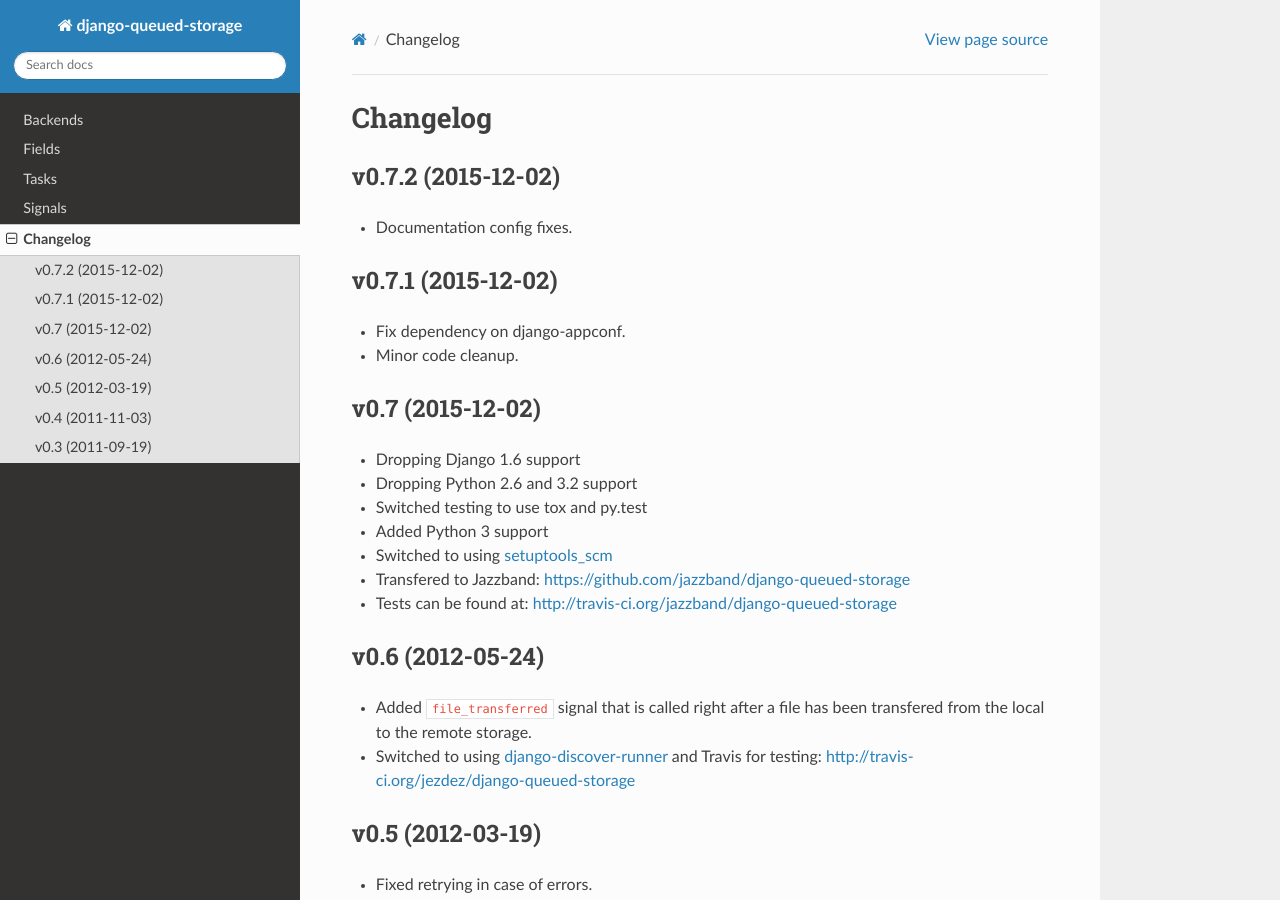
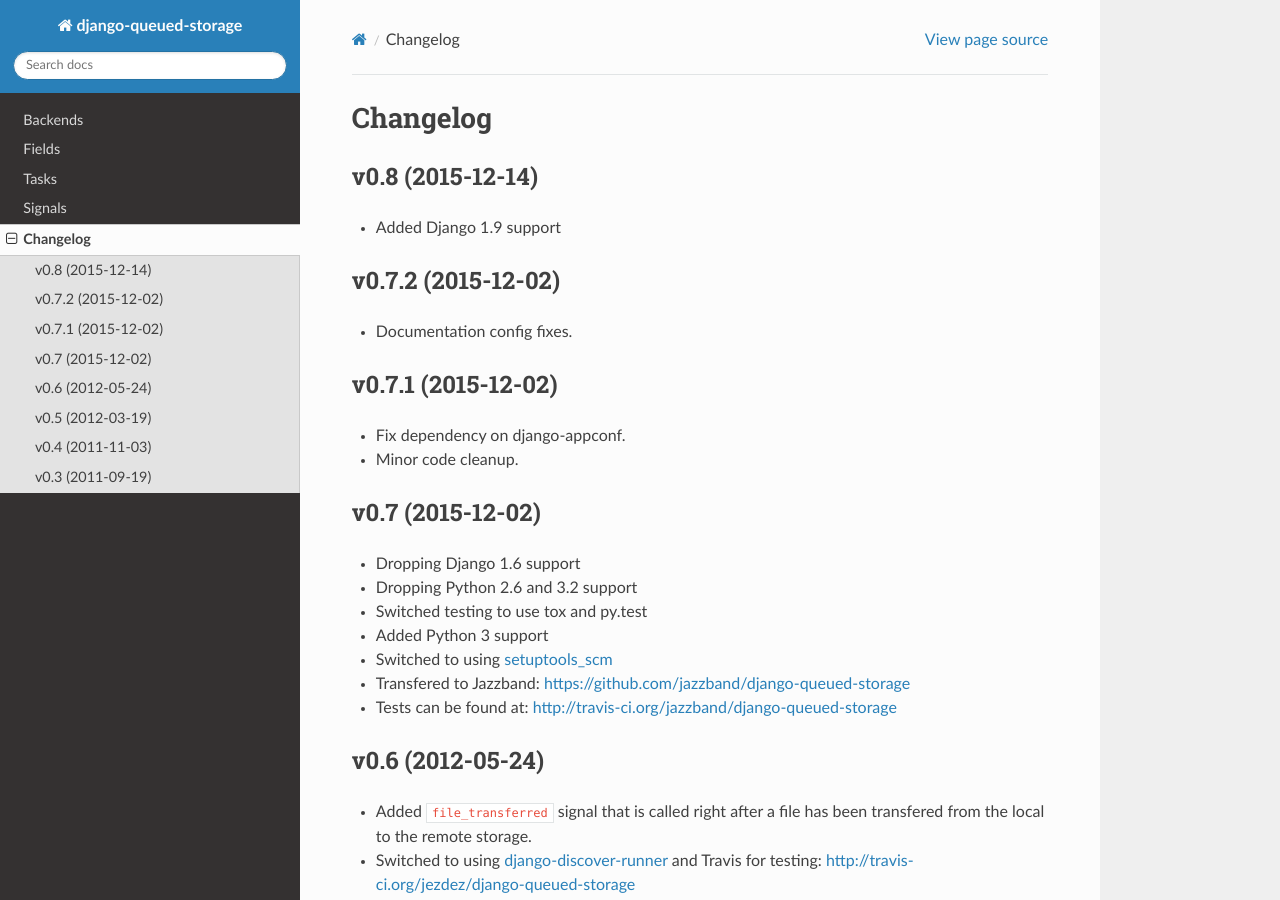
Before and after one commit to jazzband/django-queued-storage, a Sphinx documentation site: the page built from docs/changelog.rst, in a window 1280 px wide and 900 px high. Built offline with Sphinx 7.4.7 and the Read the Docs theme 2.0.0, drawn with Linux system fonts in a browser that asks for light colours.

Commit message:
Changelog update.

```diff
--- a/docs/changelog.rst
+++ b/docs/changelog.rst
@@ -1,5 +1,10 @@
 Changelog
 =========
+
+v0.8 (2015-12-14)
+-----------------
+
+- Added Django 1.9 support
 
 v0.7.2 (2015-12-02)
 -------------------
```
